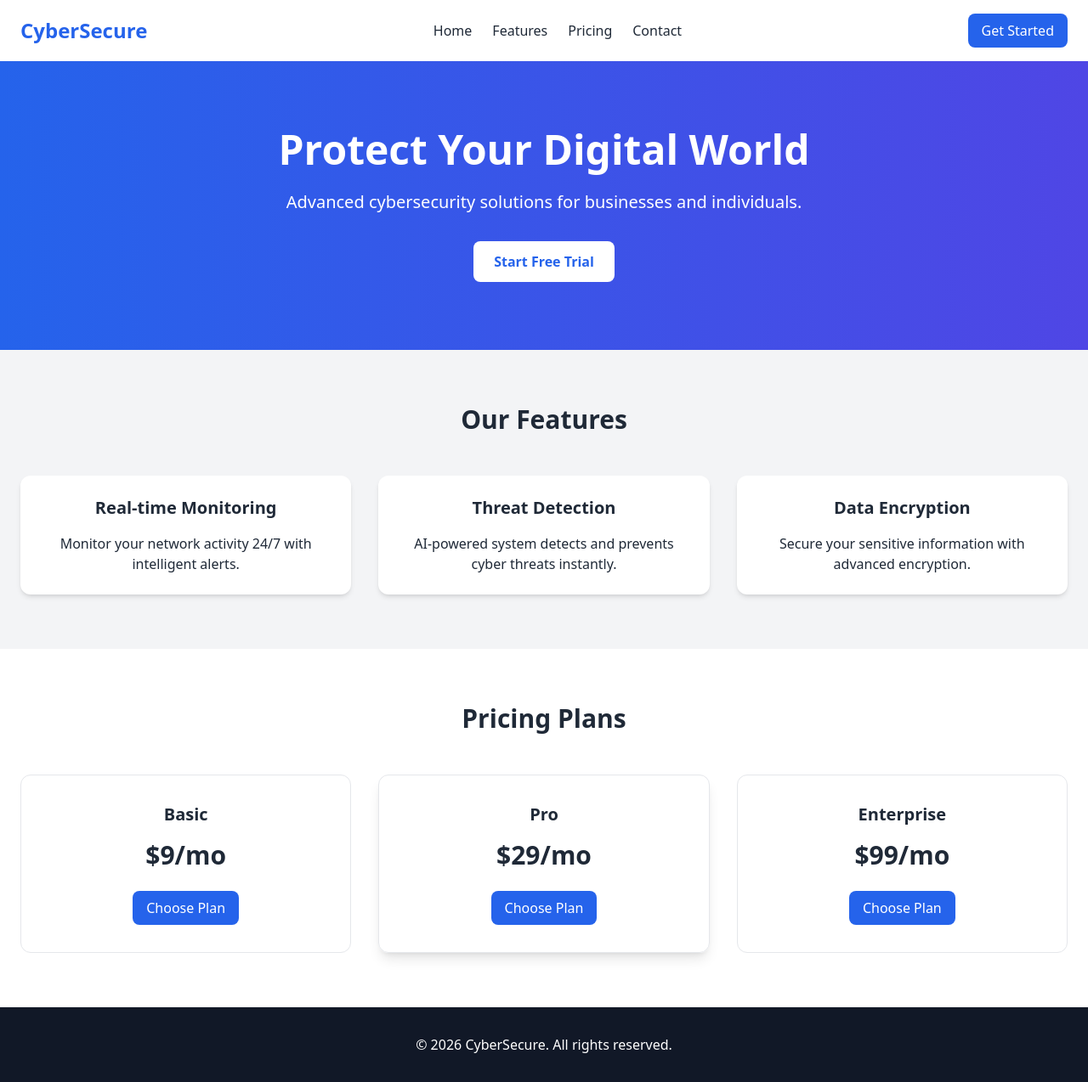
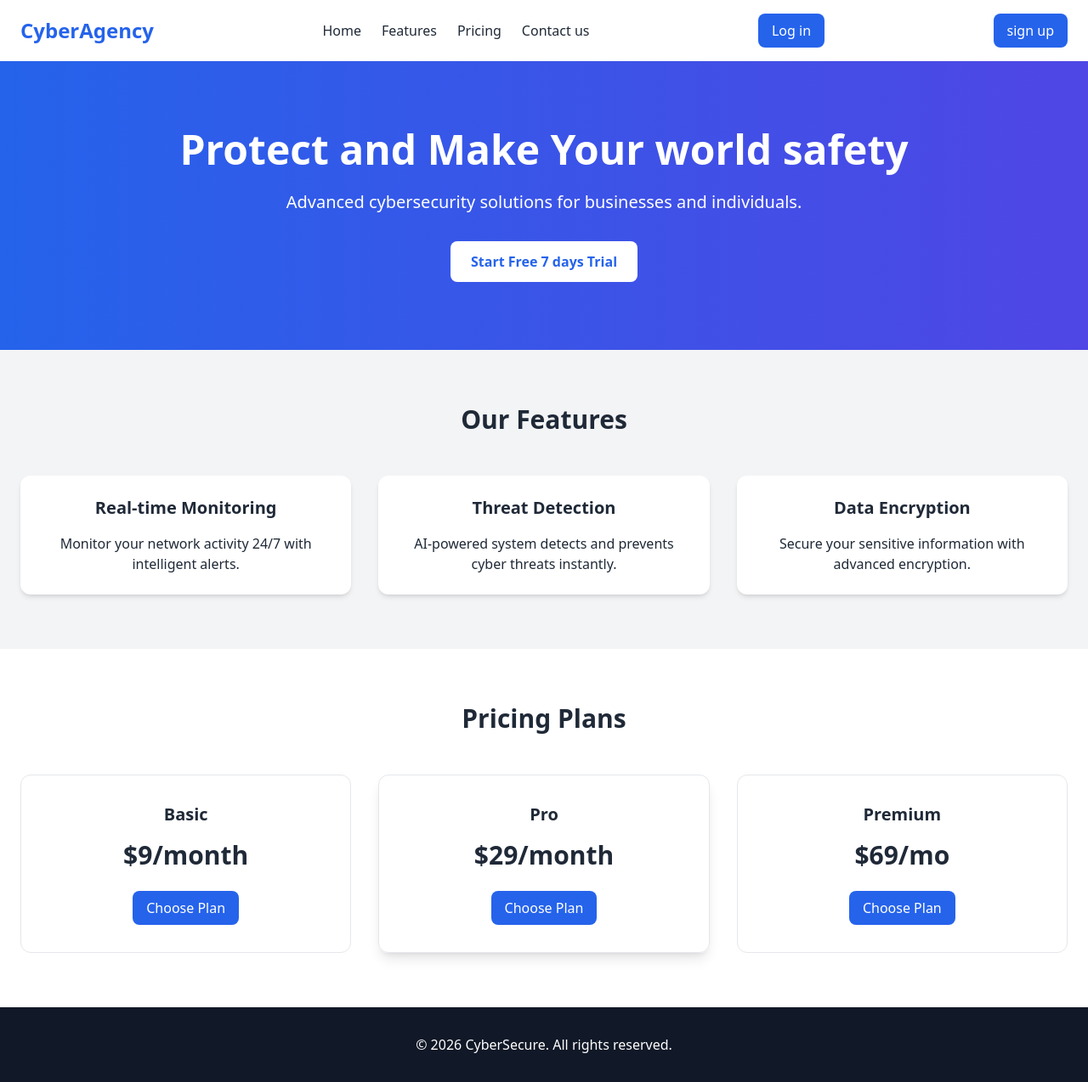
Before and after one commit to topinkaeu/submit-lab4, a plain HTML site: page figma.html in a window 1280 px wide. Shown: the whole page at 85% size. Drawn offline with nearby package versions, Linux system fonts and the light colour scheme.

Commit message:
Initial commit

```diff
--- a/figma.html
+++ b/figma.html
@@ -11,15 +11,18 @@
   <!-- Header -->
   <header class="bg-white shadow-md">
     <div class="max-w-7xl mx-auto px-6 py-4 flex justify-between items-center">
-      <h1 class="text-2xl font-bold text-blue-600">CyberSecure</h1>
+      <h1 class="text-2xl font-bold text-blue-600">CyberAgency</h1>
       <nav class="hidden md:flex space-x-6">
         <a href="#" class="hover:text-blue-600">Home</a>
         <a href="#" class="hover:text-blue-600">Features</a>
         <a href="#" class="hover:text-blue-600">Pricing</a>
-        <a href="#" class="hover:text-blue-600">Contact</a>
+        <a href="#" class="hover:text-blue-600">Contact us</a>
       </nav>
       <button class="bg-blue-600 text-white px-4 py-2 rounded-lg hover:bg-blue-700">
-        Get Started
+        Log in
+      </button>
+      <button class="bg-blue-600 text-white px-4 py-2 rounded-lg hover:bg-blue-700">
+        sign up
       </button>
     </div>
   </header>
@@ -28,13 +31,13 @@
   <section class="py-20 bg-gradient-to-r from-blue-600 to-indigo-600 text-white">
     <div class="max-w-7xl mx-auto px-6 text-center">
       <h2 class="text-4xl md:text-5xl font-bold mb-6">
-        Protect Your Digital World
+        Protect and Make Your world safety
       </h2>
       <p class="text-lg md:text-xl mb-8">
         Advanced cybersecurity solutions for businesses and individuals.
       </p>
       <button class="bg-white text-blue-600 px-6 py-3 rounded-lg font-semibold hover:bg-gray-200">
-        Start Free Trial
+        Start Free 7 days Trial
       </button>
     </div>
   </section>
@@ -71,7 +74,7 @@
       <div class="grid md:grid-cols-3 gap-8">
         <div class="border p-8 rounded-xl">
           <h4 class="text-xl font-semibold mb-4">Basic</h4>
-          <p class="text-3xl font-bold mb-6">$9/mo</p>
+          <p class="text-3xl font-bold mb-6">$9/month</p>
           <button class="bg-blue-600 text-white px-4 py-2 rounded-lg">
             Choose Plan
           </button>
@@ -79,15 +82,15 @@
 
         <div class="border p-8 rounded-xl shadow-lg">
           <h4 class="text-xl font-semibold mb-4">Pro</h4>
-          <p class="text-3xl font-bold mb-6">$29/mo</p>
+          <p class="text-3xl font-bold mb-6">$29/month</p>
           <button class="bg-blue-600 text-white px-4 py-2 rounded-lg">
             Choose Plan
           </button>
         </div>
 
         <div class="border p-8 rounded-xl">
-          <h4 class="text-xl font-semibold mb-4">Enterprise</h4>
-          <p class="text-3xl font-bold mb-6">$99/mo</p>
+          <h4 class="text-xl font-semibold mb-4">Premium</h4>
+          <p class="text-3xl font-bold mb-6">$69/mo</p>
           <button class="bg-blue-600 text-white px-4 py-2 rounded-lg">
             Choose Plan
           </button>
```
